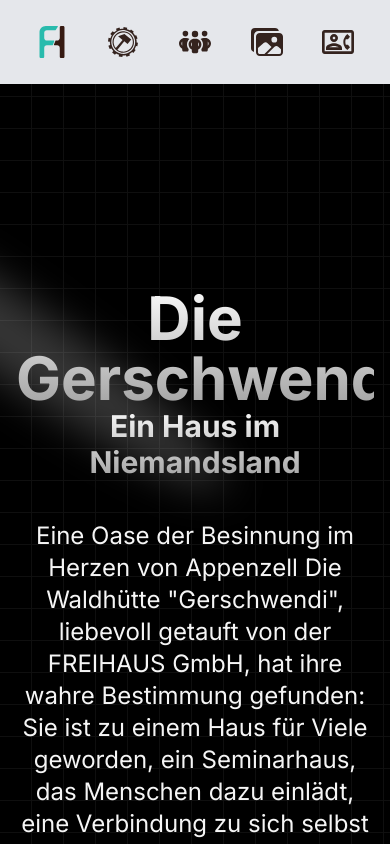
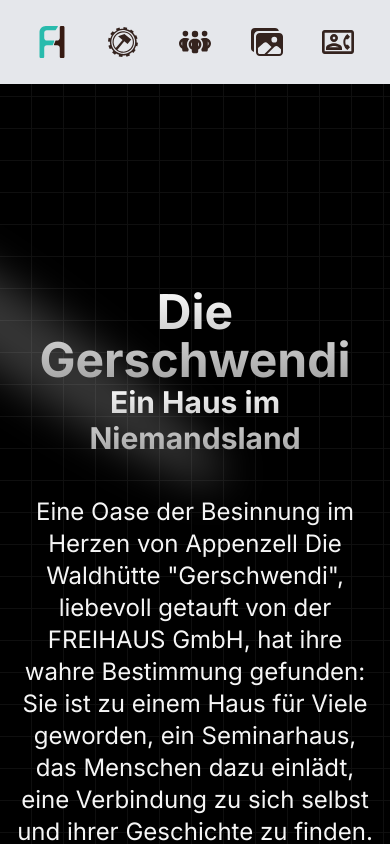
Before and after one commit to freihaus/freihaus, a Next.js app: page /gerschwendi in a window 390 px wide. Shown: the top 844 px of the page. Built offline with nearby package versions, Linux system fonts and the light colour scheme.

Commit message:
header size mobile

```diff
--- a/src/components/ui/BackGrounds/GridBackground.tsx
+++ b/src/components/ui/BackGrounds/GridBackground.tsx
@@ -1,5 +1,3 @@
-import React from "react";
-
 export function GridBackgroundDemo() {
   return (
     <div className="h-screen w-full dark:bg-black bg-white  dark:bg-grid-white/[0.2] bg-grid-black/[0.2] relative flex items-center justify-center">
--- a/src/components/ui/ProjectPages/SpotlightHeader.tsx
+++ b/src/components/ui/ProjectPages/SpotlightHeader.tsx
@@ -68,7 +68,7 @@
           fill="white"
         />
         <div className="p-4 max-w-7xl  mx-auto relative z-10  w-full pt-20 md:pt-0">
-          <h1 className="text-6xl md:text-8xl font-bold text-center bg-clip-text text-transparent bg-gradient-to-b from-neutral-50 to-neutral-400 bg-opacity-50 z-30">
+          <h1 className="text-5xl md:text-8xl font-bold text-center bg-clip-text text-transparent bg-gradient-to-b from-neutral-50 to-neutral-400 bg-opacity-50 z-30">
             {header}
           </h1>
           <h2 className="text-3xl md:text-4xl font-bold text-center bg-clip-text text-transparent bg-gradient-to-b from-neutral-50 to-neutral-400 bg-opacity-50 z-30 mb-6">
```
Also changed, not shown: 1 other file (tests, documents, lock files or other folders).
